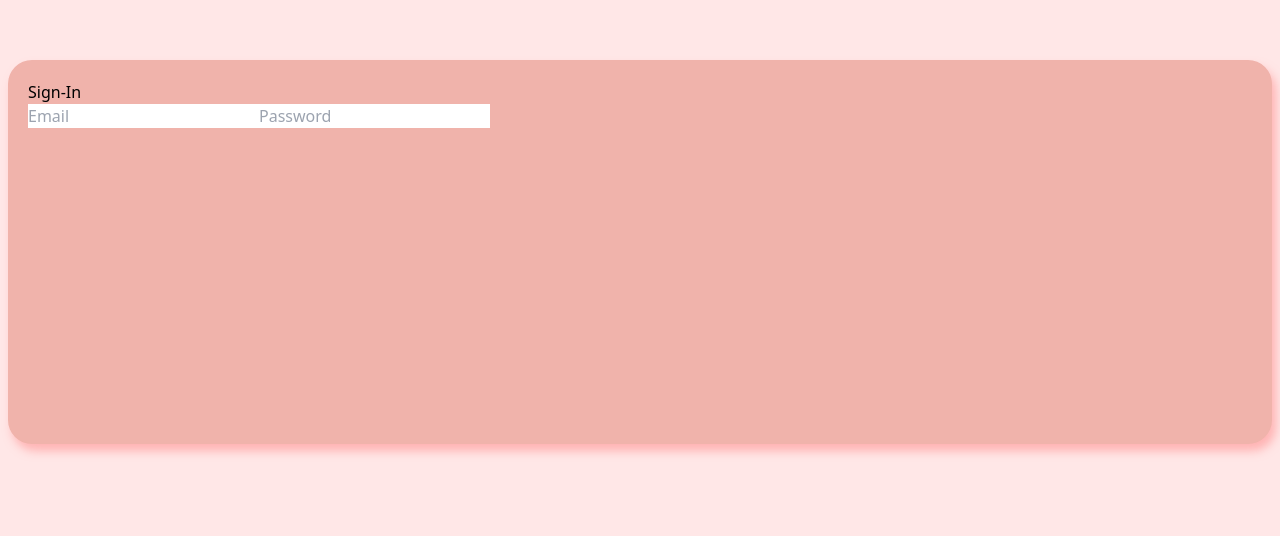
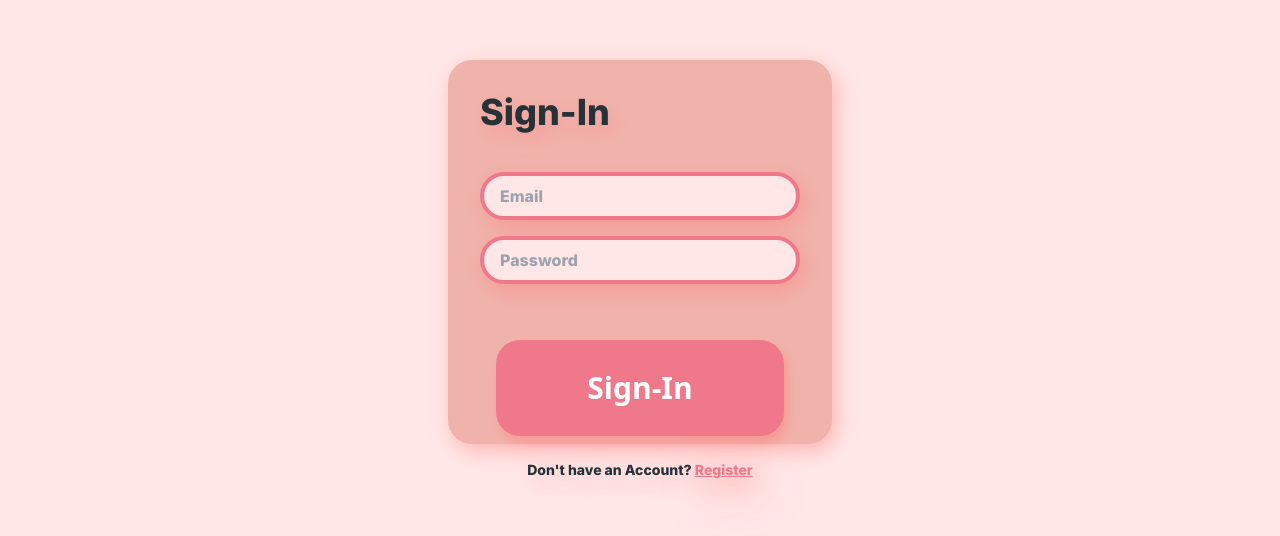
Before and after one commit to Tony-ArtZ/art-comm, a Next.js app: page /signin in a window 1280 px wide. Shown: the part 148-684 px from the top of the page. Built offline with nearby package versions, Linux system fonts and the light colour scheme.

Commit message:
signIn page styling

```diff
--- a/pages/signin.tsx
+++ b/pages/signin.tsx
@@ -10,11 +10,13 @@ export default function Home() {
         <link rel="icon" href="/favicon.ico" />
       </Head>
       <main className="w-screen h-screen overflow-hidden flex justify-center items-center bg-secondary">
-        <section className=" h-96 w-full p-5 m-2 rounded-3xl bg-primary shadow-glow">
-          <div>
-            <h1> Sign-In</h1>
-            <input placeholder="Email" />
-            <input placeholder="Password" />
+        <section className=" h-96 w-96 p-8 m-2 rounded-3xl bg-primary drop-shadow-glow ">
+            <h1 className="text-4xl text-heading drop-shadow-glow font-Inter ">Sign-In</h1>
+          <div className="flex flex-col w-full h-fit justify-center items-center mt-10 gap-4">
+              <input className="input-field" placeholder="Email" type="email" />
+              <input className="input-field" placeholder="Password" type="password" />
+              <button className="btn-primary">Sign-In</button>
+              <p className="font-Inter mt-2 text-sm text-heading">Don't have an Account? <a href="" className="text-interactive text-md font-Inter drop-shadow-glowHigh underline">Register</a></p>
           </div>
         </section>
       </main>
--- a/styles/globals.css
+++ b/styles/globals.css
@@ -10,4 +10,8 @@
   .list-item {
     @apply text-interactive 2xl:text-xl xl:text-lg font-Inter hover:drop-shadow-glowHigh 2xl:hover:text-2xl hover:text-xl transition-all ease-in-out;
   }
+
+  .input-field {
+    @apply w-80 h-12 border-interactive drop-shadow-glow border-solid border-[4px] rounded-3xl p-4 bg-secondary text-heading font-Inter outline-none
+  }
 }
```
